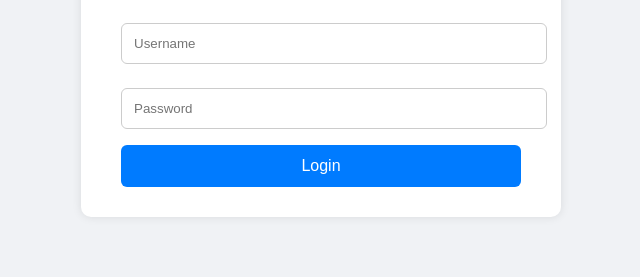
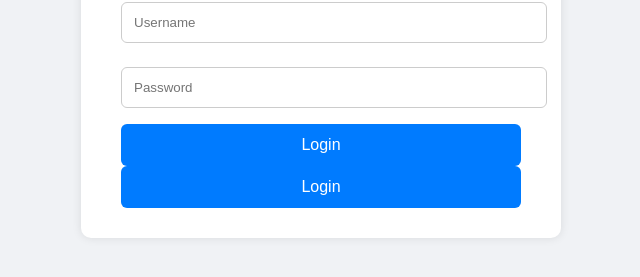
Before and after one commit to 231501119/product-uploader, a plain HTML site: page index.html in a window 1280 px wide. Shown: the part 355-632 px from the top of the page, without its empty margins (319-959 px from the left). Drawn offline with Linux system fonts and the light colour scheme.

Commit message:
index.html

```diff
--- a/index.html
+++ b/index.html
@@ -59,6 +59,7 @@
     <input type="text" placeholder="Username" name="username" required />
     <input type="password" placeholder="Password" name="password" required />
     <button type="submit">Login</button>
+    <button onclick="window.location.href='https://ecommerce-website-link.com';">Login</button>
   </form>
 </div>
 
```
